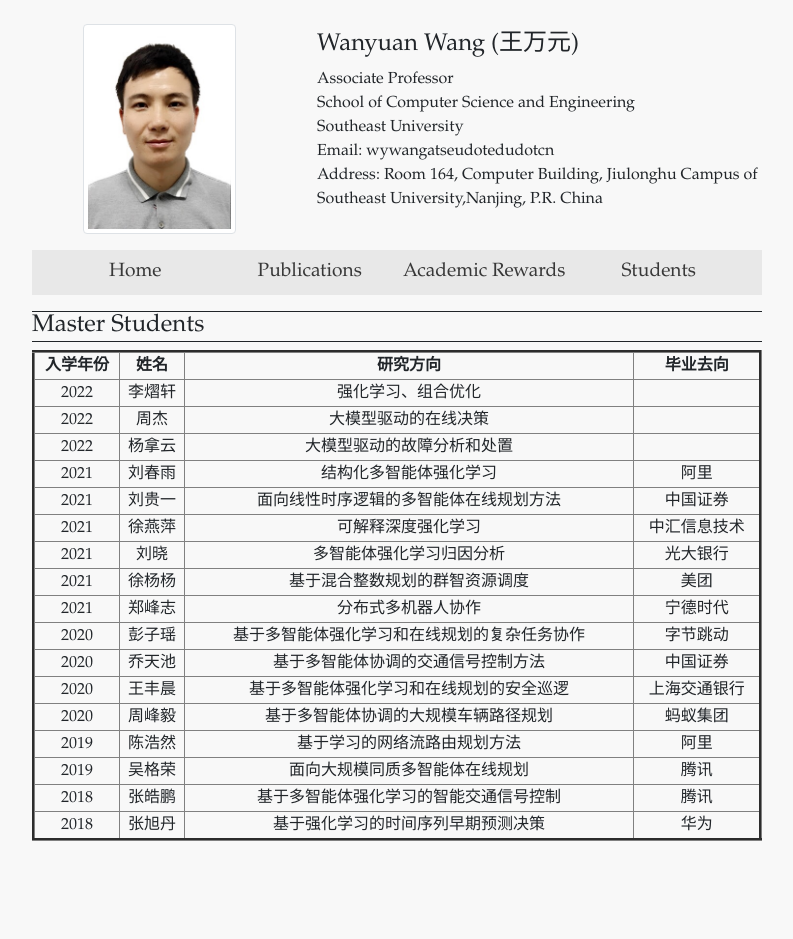
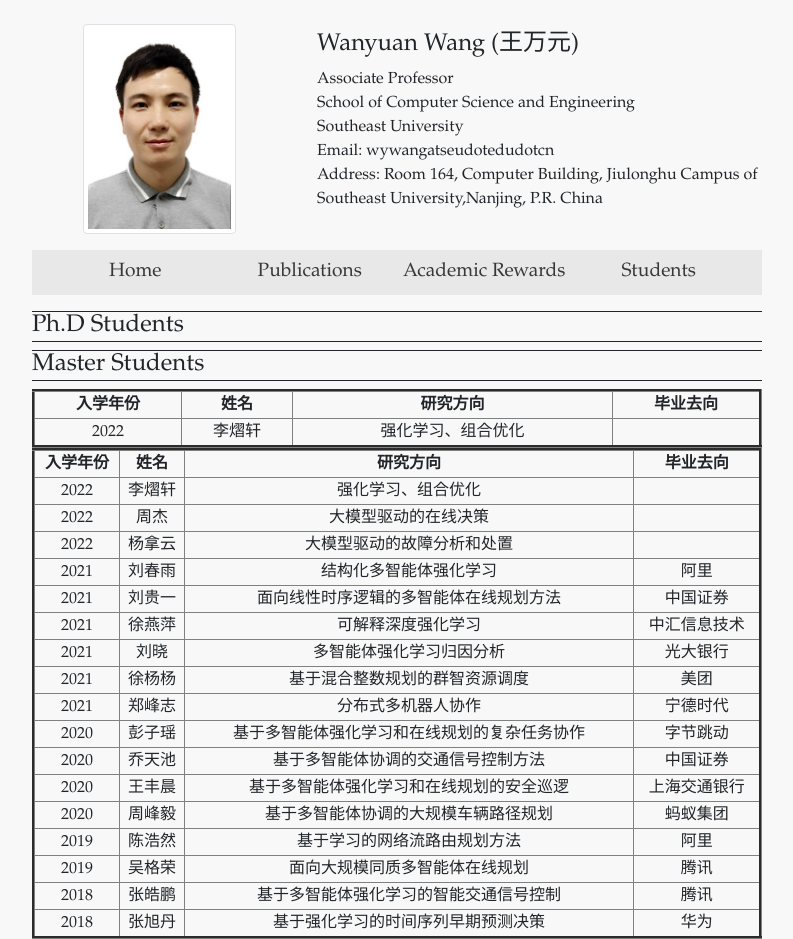
Before and after one commit to wanyuanwang/wanyuanwang.github.io, a Jekyll site: the page built from students.html, in a window 1280 px wide. Shown: the whole page, without its empty margins (243-1036 px from the left). Built offline with Jekyll 4.4.1, drawn with Linux system fonts in a browser that asks for light colours; before the commit the page ends 900 px from its top, so only the background shows below that.

Commit message:
Update students.html

```diff
--- a/students.html
+++ b/students.html
@@ -3,6 +3,20 @@
 ---
 <div class="row">
     <div class="col-sm-8 offset-sm-2">
+        <h4 style="border-top:1px solid; border-bottom:1px solid; ">Ph.D Students</h4>
+        <table border="3" width="730px">
+          <tr align="center">
+    	      <th>入学年份</th>
+              <th>姓名</th>
+              <th>研究方向</th>
+              <th>毕业去向</th>
+            </tr>
+          <tr align="center">
+    	      <td>2022</td>
+              <td>李熠轩</td>
+              <td>强化学习、组合优化</td>
+              <td></td>
+          </tr>
       <h4 style="border-top:1px solid; border-bottom:1px solid; ">Master Students</h4>
         <table border="3" width="730px">
           <tr align="center">
```
